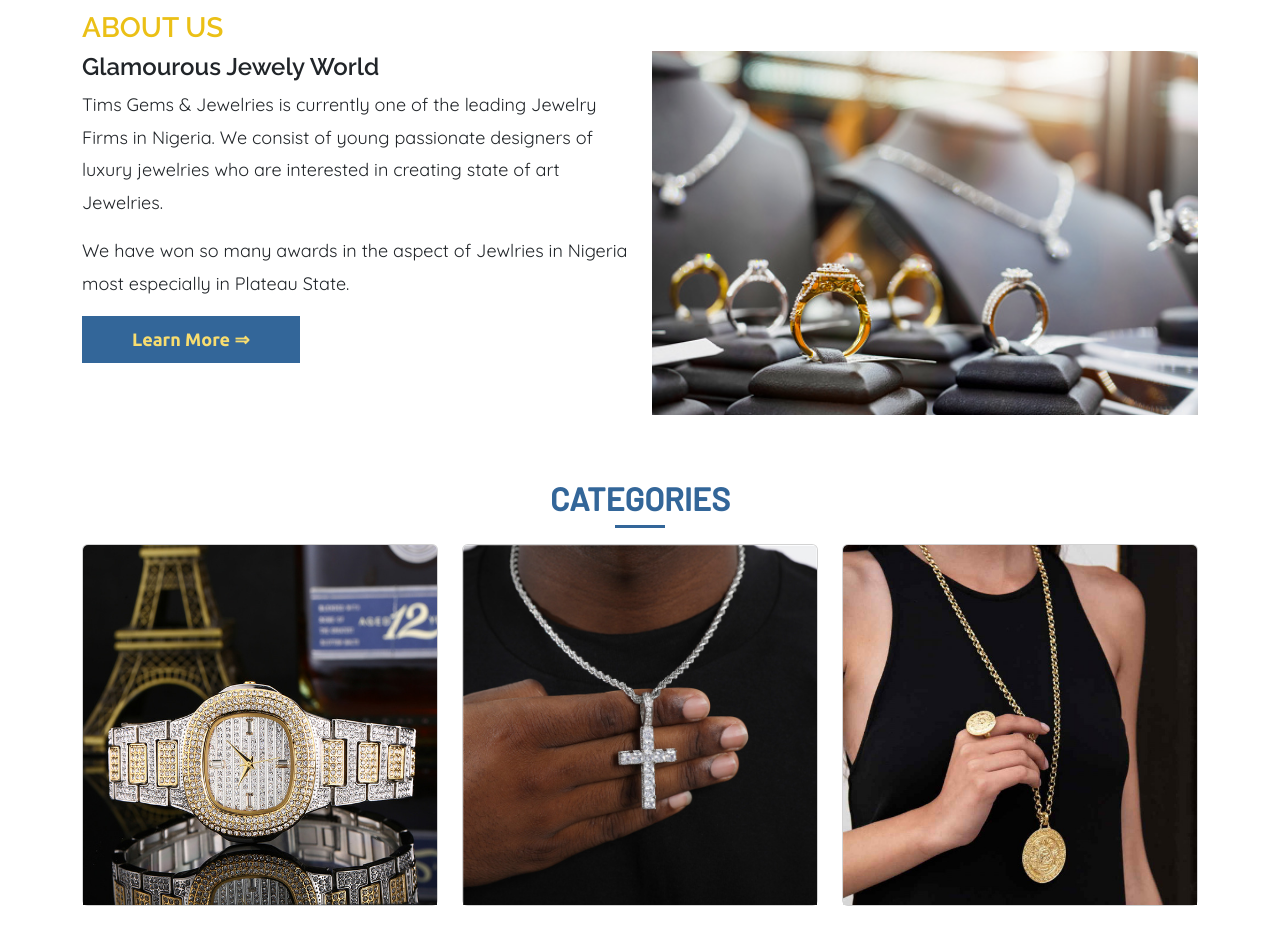
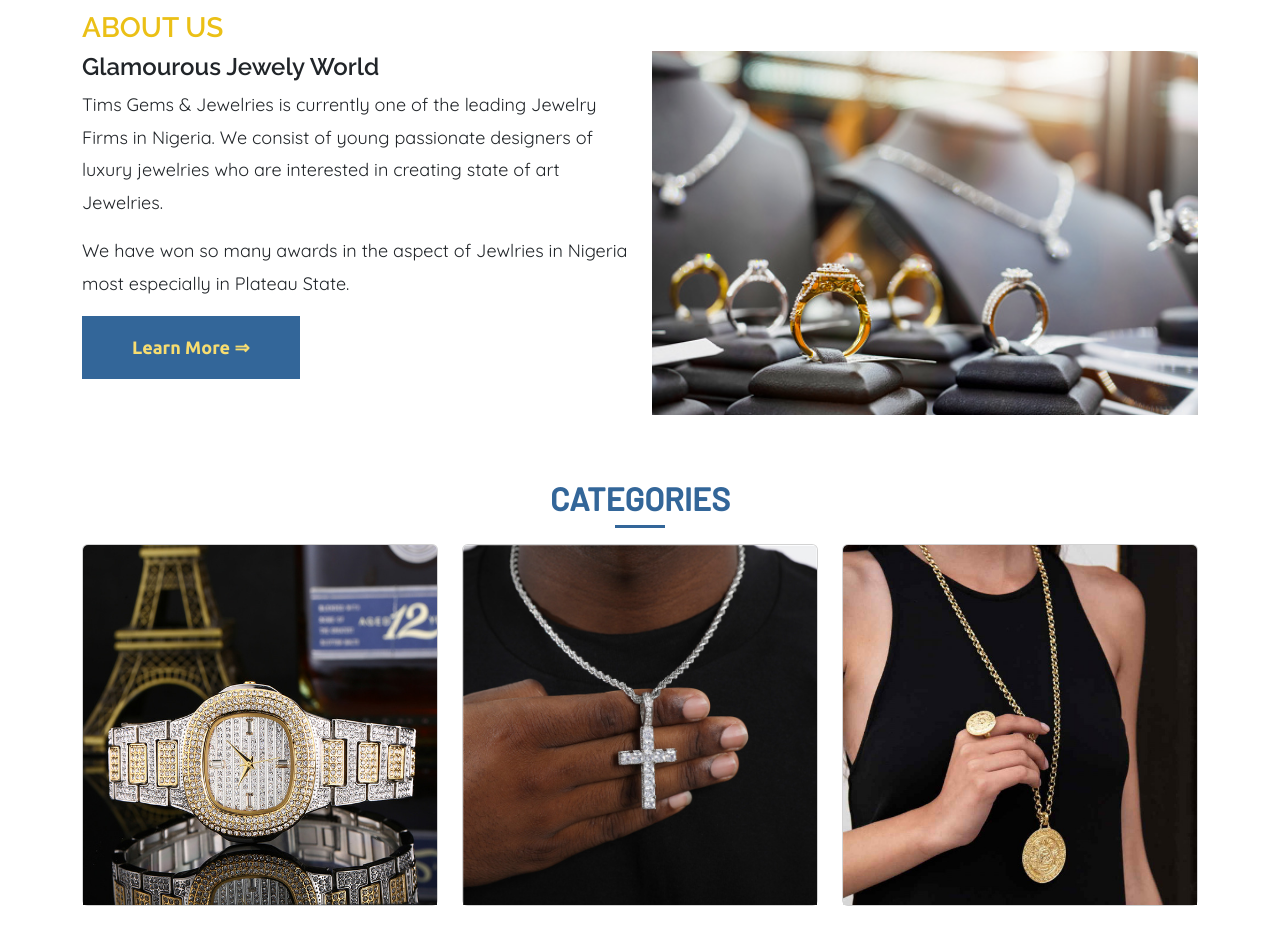
Before and after one commit to David-Orizu31/tims-jewelry, a plain HTML site: page index.html in a window 1280 px wide. Shown: the part 717-1647 px from the top of the page. Drawn offline with Linux system fonts and the light colour scheme; a web font is replaced by a local one.

Commit message:
Update index.html

```diff
--- a/index.html
+++ b/index.html
@@ -161,7 +161,7 @@
              <p>We have won so many awards in the aspect of Jewlries in Nigeria most especially in Plateau State.</p>
             </section>
             <section class="wow fadeInLeftBig" data-wow-duration="1.6s">
-            <a href="#un" class="btn btn-more px-5 py-2">Learn More &rArr;</a>
+            <a href="#un" class="btn btn-more px-5 py-3">Learn More &rArr;</a>
           </section>
           </div>
           <div class="col-lg-6">
```
